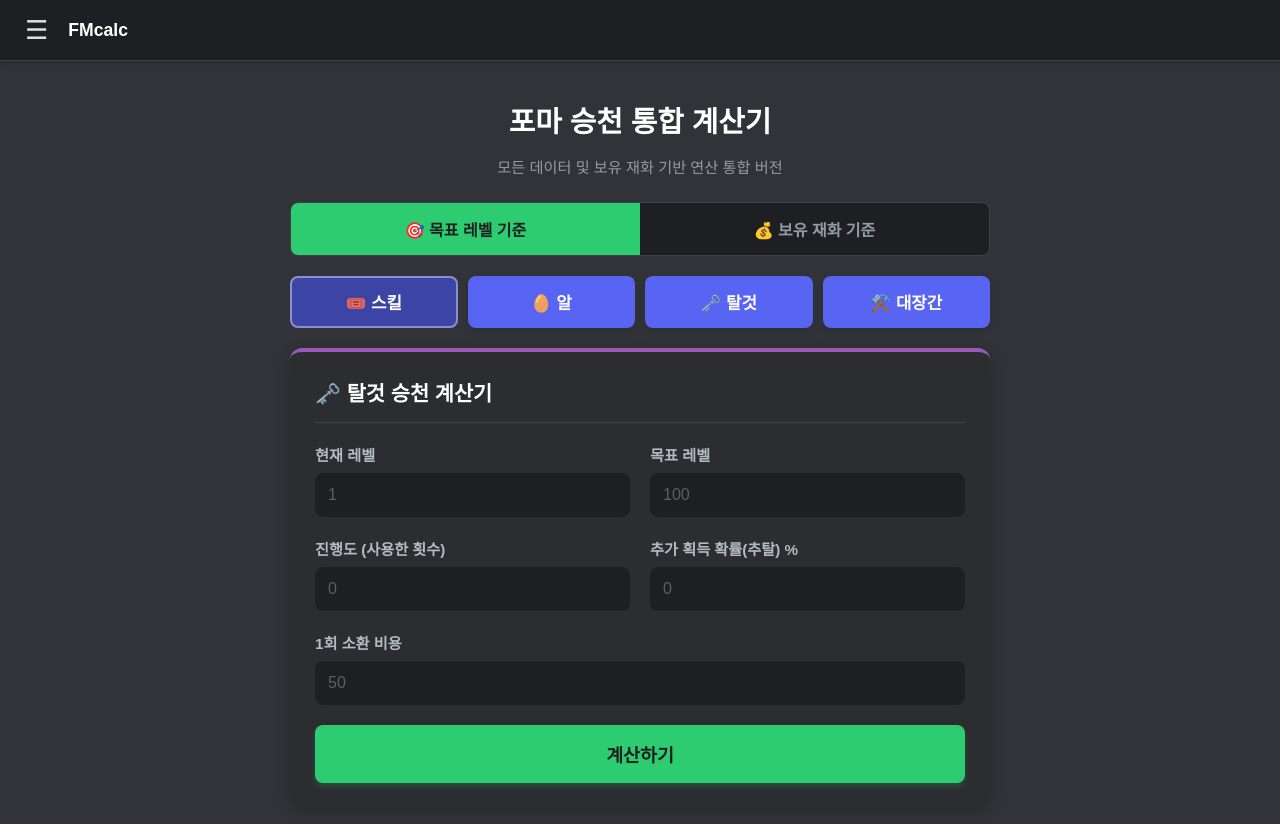
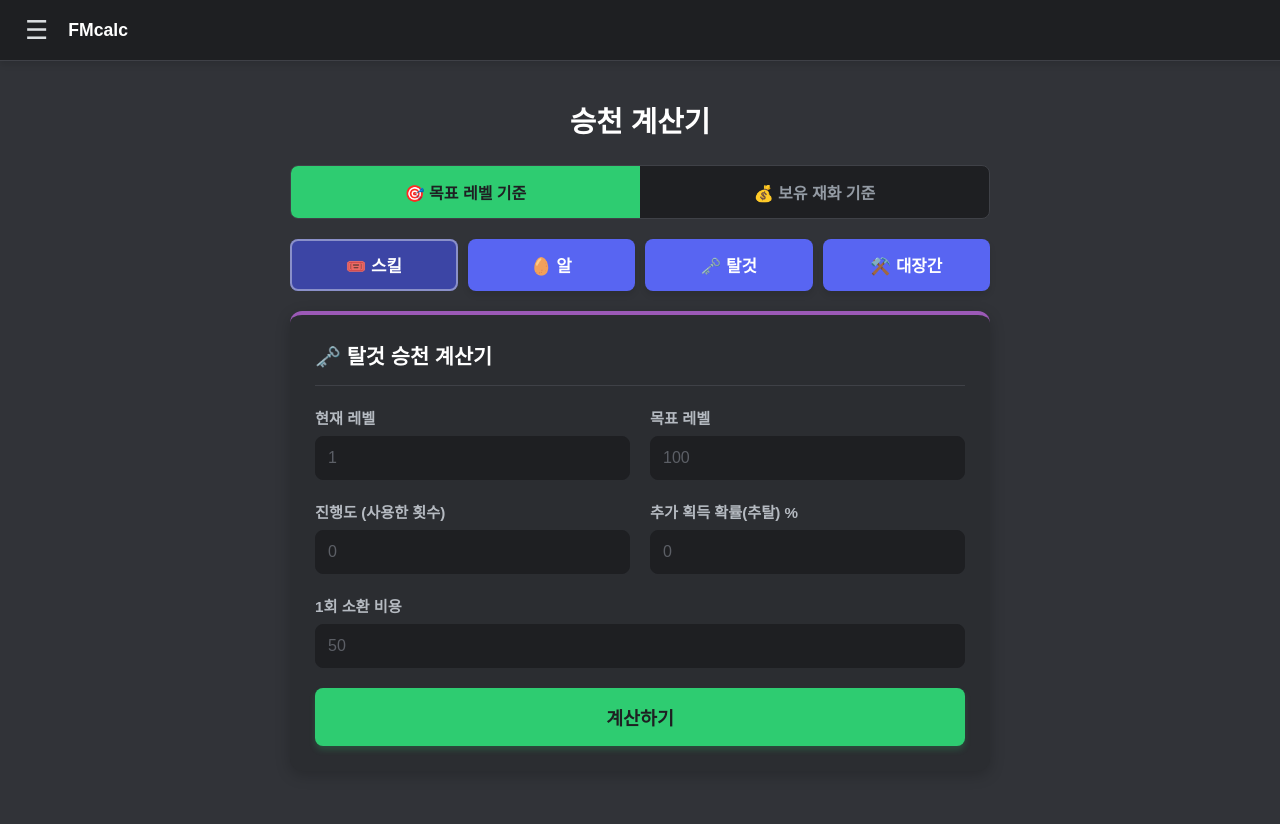
Before and after one commit to kimulgae/forge-master-calculator-2026, a plain HTML site: page index.html in a window 1280 px wide. Drawn offline with nearby package versions, Linux system fonts and the light colour scheme; no server answers; a web font is replaced by a local one.

Commit message:
Update index.html

```diff
--- a/index.html
+++ b/index.html
@@ -3,7 +3,7 @@
 <head>
     <meta charset="UTF-8">
     <meta name="viewport" content="width=device-width, initial-scale=1.0, maximum-scale=1.0, user-scalable=no">
-    <title>포마 승천 통합 계산기</title>
+    <title>승천 계산기</title>
 
     <!-- Supabase 라이브러리 -->
     <script src="https://cdn.jsdelivr.net/npm/@supabase/supabase-js@2"></script>
@@ -27,8 +27,8 @@
         <a href="guildwar.html" class="sidebar-link">⚔️ 길드전 계산기</a>
     </div>
 <div class="container">
-    <h1>포마 승천 통합 계산기</h1>
-    <p class="subtitle">모든 데이터 및 보유 재화 기반 연산 통합 버전</p>
+    <h1>승천 계산기</h1>
+    <p class="subtitle"></p>
 
     <div class="mode-switch">
         <label class="mode-label active" id="lbl-target">
```
